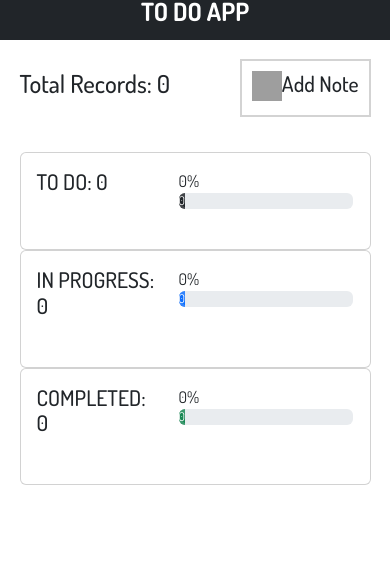
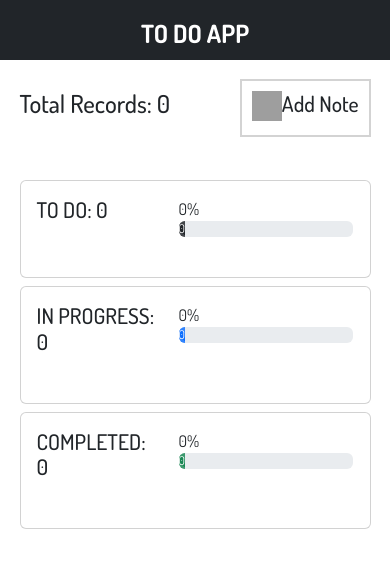
Before and after one commit to sraj69778/to-do-app, an Angular app: page / in a window 390 px wide. Shown: the top 568 px of the page. Built offline with nearby package versions, Linux system fonts and the light colour scheme; grey boxes are pictures that could not be loaded.

Commit message:
responsiveness

```diff
--- a/src/app/components/header/header.component.css
+++ b/src/app/components/header/header.component.css
@@ -1,5 +1,5 @@
 header {
-    height: 40px;
+    height: 60px;
     display: flex;
     justify-content: center;
     align-items: center;
--- a/src/app/components/header/header.component.html
+++ b/src/app/components/header/header.component.html
@@ -1,3 +1,3 @@
 <header class="bg-dark ">
-        <p class="text-uppercase">TO Do APP</p>
+        <p class="text-uppercase mt-4">TO Do APP</p>
 </header>
--- a/src/app/components/main/main.component.html
+++ b/src/app/components/main/main.component.html
@@ -11,7 +11,7 @@
 
     <section class="row mt-4">
         <ng-container *ngFor="let card of cards;let i=index">
-            <div class="col-md-4 col-sm-12">
+            <div class="col-md-4 col-sm-12 mt-2">
                 <div class="card w-100 cards">
                     <div class="card-body">
                         <div class="row">
```
